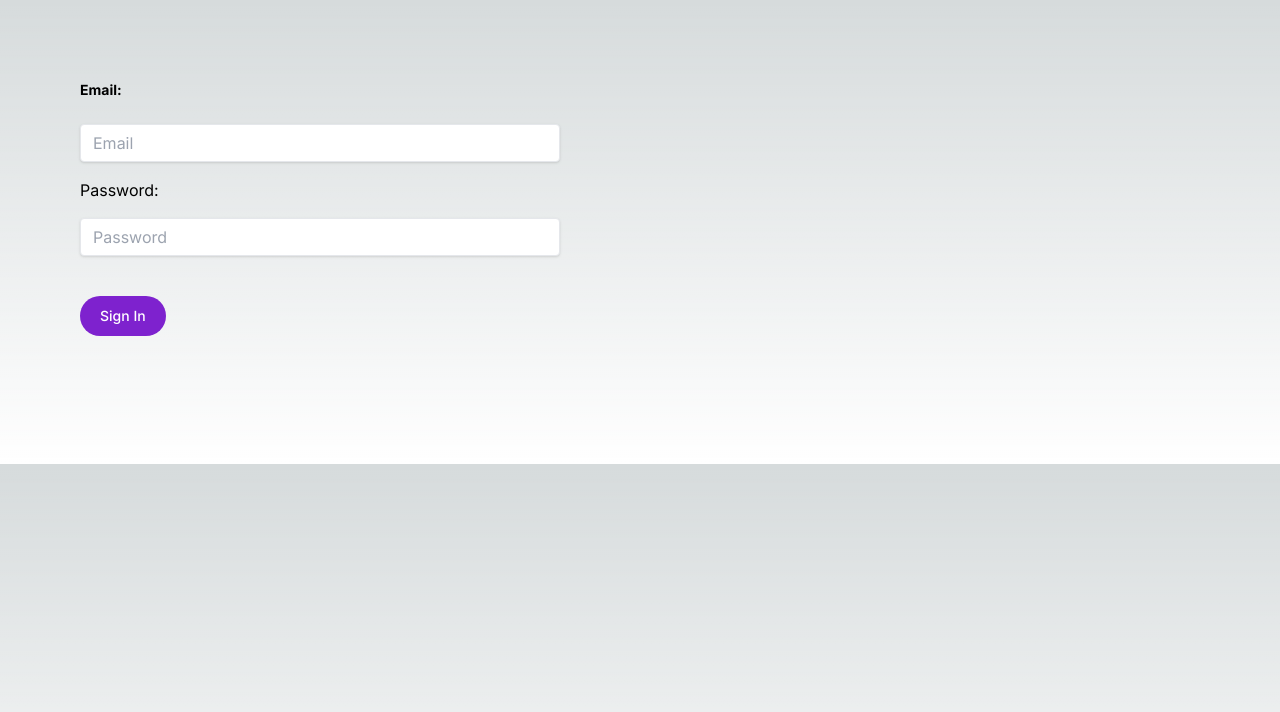
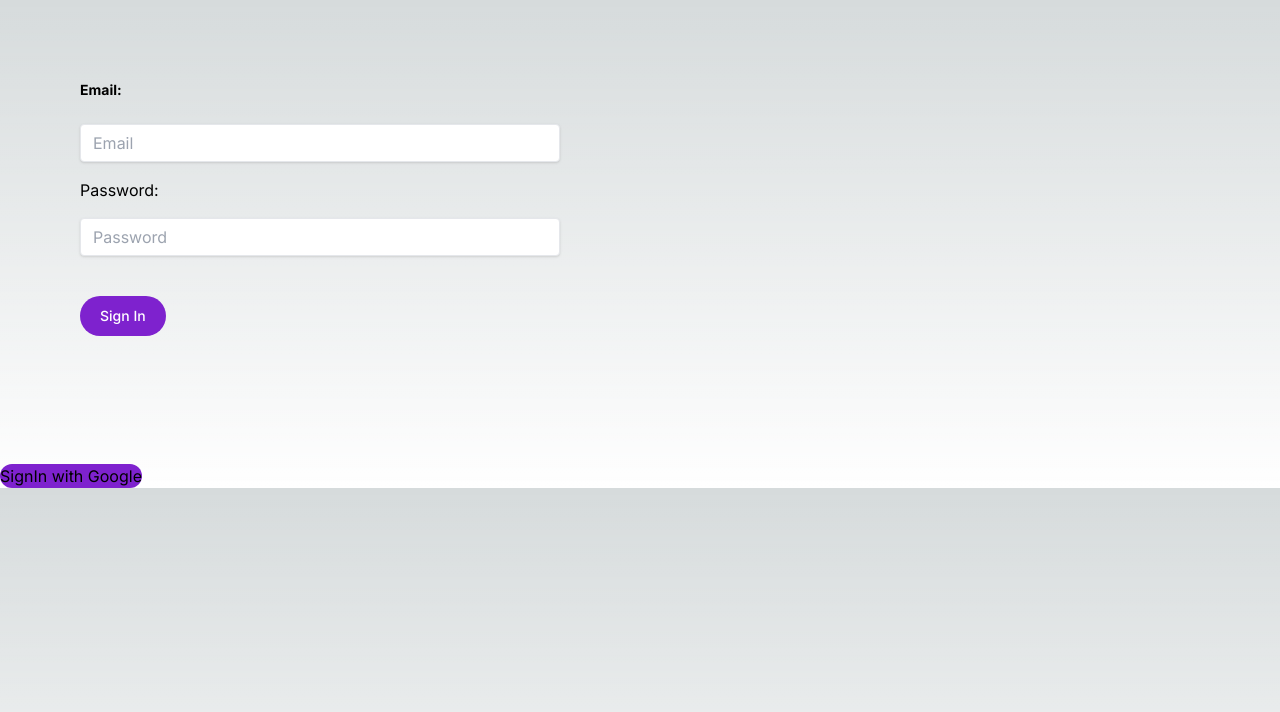
Before and after one commit to numbskullx26/authentication-firebase, a Next.js app: page /signin in a window 1280 px wide. Shown: the top 712 px of the page. Built offline with nearby package versions, Linux system fonts and the light colour scheme; no server answers.

Commit message:
add : googleSignIn

```diff
--- a/src/app/signin/page.tsx
+++ b/src/app/signin/page.tsx
@@ -1,11 +1,33 @@
-import React from 'react'
-import SignInBtn from '@/components/signInBtn';
+"use client";
+
+import React, { useEffect } from "react";
+import SignInBtn from "@/components/signInBtn";
+import GoogleSignInBtn from "@/components/googleSignInBtn";
+import { getAuth, onAuthStateChanged } from "firebase/auth";
+import { app } from "@/providers/firebaseProvider";
+import { useRouter } from "next/navigation";
+
 const page = () => {
+  const router = useRouter();
+
+  useEffect(() => {
+    checkUser();
+  }, []);
+
+  const checkUser = async () => {
+    const auth = getAuth(app);
+    onAuthStateChanged(auth, (user) => {
+      if (user) {
+        router.push("/");
+      }
+    });
+  };
   return (
     <>
-    <SignInBtn />
+      <SignInBtn />
+      <GoogleSignInBtn />
     </>
-  )
-}
+  );
+};
 
-export default page
+export default page;
--- a/src/app/signup/page.tsx
+++ b/src/app/signup/page.tsx
@@ -1,13 +1,33 @@
-import SignInBtn from '@/components/signInBtn'
-import SignUpBtn from '@/components/signUpBtn'
-import React from 'react'
+"use client";
+
+import SignInBtn from "@/components/signInBtn";
+import SignUpBtn from "@/components/signUpBtn";
+import { app } from "@/providers/firebaseProvider";
+import { getAuth, onAuthStateChanged } from "firebase/auth";
+
+import { useRouter } from "next/navigation";
+import React, { useEffect } from "react";
 
 function page() {
+  const router = useRouter();
+
+  useEffect(() => {
+    checkUser();
+  }, []);
+
+  const checkUser = async () => {
+    const auth = getAuth(app);
+    onAuthStateChanged(auth, (user) => {
+      if (user) {
+        router.push("/");
+      }
+    });
+  };
   return (
     <>
-    <SignUpBtn/>
+      <SignUpBtn />
     </>
-  )
+  );
 }
 
-export default page
+export default page;
--- /dev/null
+++ b/src/components/googleSignInBtn.tsx
@@ -0,0 +1,36 @@
+"use client";
+import React from "react";
+
+import { GoogleAuthProvider, getAuth, signInWithPopup } from "firebase/auth";
+import { app } from "@/providers/firebaseProvider";
+import { useRouter } from "next/navigation";
+
+export default function GoogleSignInBtn() {
+  const provider = new GoogleAuthProvider();
+  const router = useRouter();
+
+  const handleGoogleSignIn = async () => {
+    const auth = getAuth(app);
+    signInWithPopup(auth, provider)
+      .then((result) => {
+        const credential = GoogleAuthProvider.credentialFromResult(result);
+        const token = credential?.accessToken;
+        const user = result.user;
+        router.push("/");
+      })
+      .catch((error) => {
+        const errorCode = error.code;
+        const errorMessage = error.message;
+        const email = error.customData.email;
+        const credential = GoogleAuthProvider.credentialFromError(error);
+      });
+  };
+  return (
+    <button
+      className="rounded-full bg-purple-700 text-white-1 font-md"
+      onClick={handleGoogleSignIn}
+    >
+      SignIn with Google
+    </button>
+  );
+}
--- a/src/providers/firebaseProvider.ts
+++ b/src/providers/firebaseProvider.ts
@@ -13,9 +13,8 @@ const firebaseConfig = {
   storageBucket: "threads-53d29.appspot.com",
   messagingSenderId: "649979958209",
   appId: "1:649979958209:web:168996bfa5a41afea55540",
-  measurementId: "G-6YYN0MZSJH"
+  measurementId: "G-6YYN0MZSJH",
 };
 
 // Initialize Firebase
 export const app = initializeApp(firebaseConfig);
-const analytics = getAnalytics(app);
```
